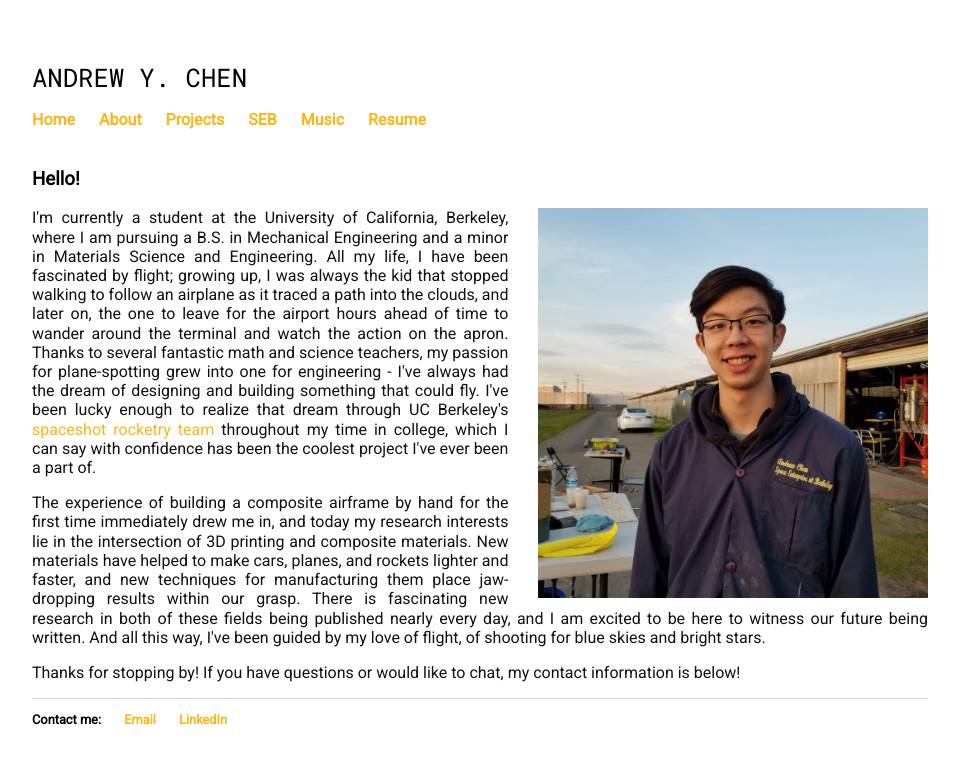
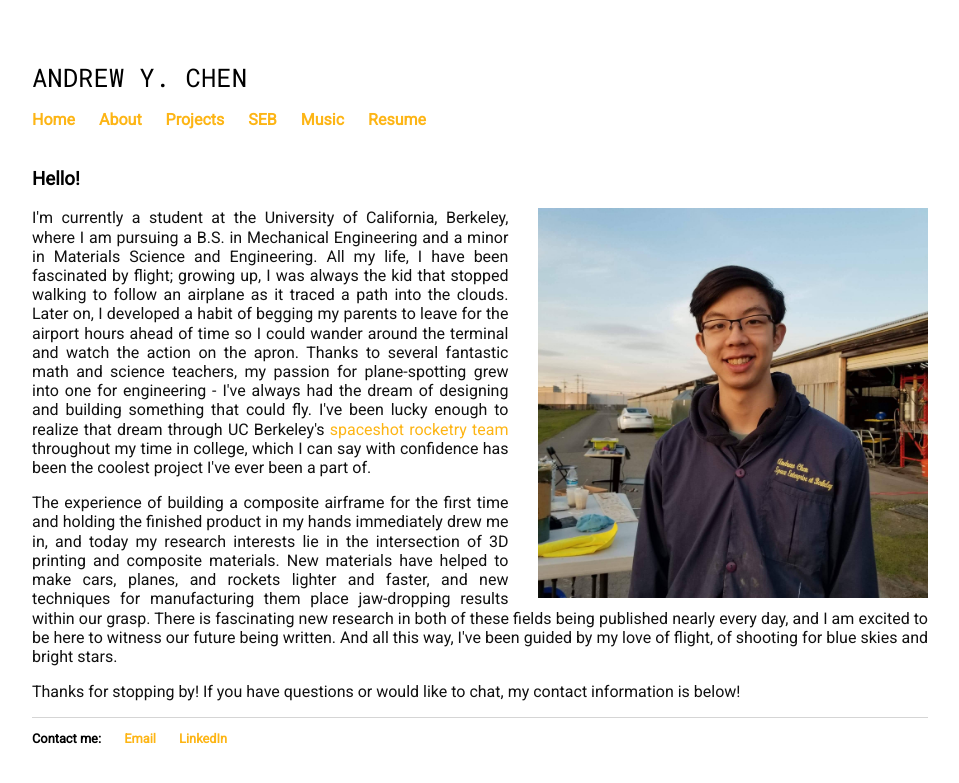
Before and after one commit to carbonheliumnitrogen/carbonheliumnitrogen.github.io, a Jekyll site: the page built from about.html, in a window 1280 px wide. Shown: the top 783 px of the page, without its empty margins (160-1119 px from the left). Built offline with Jekyll 4.4.1, drawn with Linux system fonts in a browser that asks for light colours.

Commit message:
Update about.html

```diff
--- a/about.html
+++ b/about.html
@@ -9,9 +9,9 @@
 </head>
 <div>
 	<h3> Hello! </h3>
-	<img src="me.jpeg"  height="390px" align="right" style="padding-left:30px;"> <p> I'm currently a student at the University of California, Berkeley, where I am pursuing a B.S. in Mechanical Engineering and a minor in Materials Science and Engineering. All my life, I have been fascinated by flight; growing up, I was always the kid that stopped walking to follow an airplane as it traced a path into the clouds, and later on, the one to leave for the airport hours ahead of time to wander around the terminal and watch the action on the apron. Thanks to several fantastic math and science teachers, my passion for plane-spotting grew into one for engineering - I've always had the dream of designing and building something that could fly. I've been lucky enough to realize that dream through UC Berkeley's <a href="/seb.html">spaceshot rocketry team</a> throughout my time in college, which I can say with confidence has been the coolest project I've ever been a part of. </p>
+	<img src="me.jpeg"  height="390px" align="right" style="padding-left:30px;"> <p> I'm currently a student at the University of California, Berkeley, where I am pursuing a B.S. in Mechanical Engineering and a minor in Materials Science and Engineering. All my life, I have been fascinated by flight; growing up, I was always the kid that stopped walking to follow an airplane as it traced a path into the clouds. Later on, I developed a habit of begging my parents to leave for the airport hours ahead of time so I could wander around the terminal and watch the action on the apron. Thanks to several fantastic math and science teachers, my passion for plane-spotting grew into one for engineering - I've always had the dream of designing and building something that could fly. I've been lucky enough to realize that dream through UC Berkeley's <a href="/seb.html">spaceshot rocketry team</a> throughout my time in college, which I can say with confidence has been the coolest project I've ever been a part of. </p>
 
-<p> The experience of building a composite airframe by hand for the first time immediately drew me in, and today my research interests lie in the intersection of 3D printing and composite materials. New materials have helped to make cars, planes, and rockets lighter and faster, and new techniques for manufacturing them place jaw-dropping results within our grasp. There is fascinating new research in both of these fields being published nearly every day, and I am excited to be here to witness our future being written. And all this way, I've been guided by my love of flight, of shooting for blue skies and bright stars. </p>
+<p> The experience of building a composite airframe for the first time and holding the finished product in my hands immediately drew me in, and today my research interests lie in the intersection of 3D printing and composite materials. New materials have helped to make cars, planes, and rockets lighter and faster, and new techniques for manufacturing them place jaw-dropping results within our grasp. There is fascinating new research in both of these fields being published nearly every day, and I am excited to be here to witness our future being written. And all this way, I've been guided by my love of flight, of shooting for blue skies and bright stars. </p>
 
 <p> Thanks for stopping by! If you have questions or would like to chat, my contact information is below! </p>
 
```
